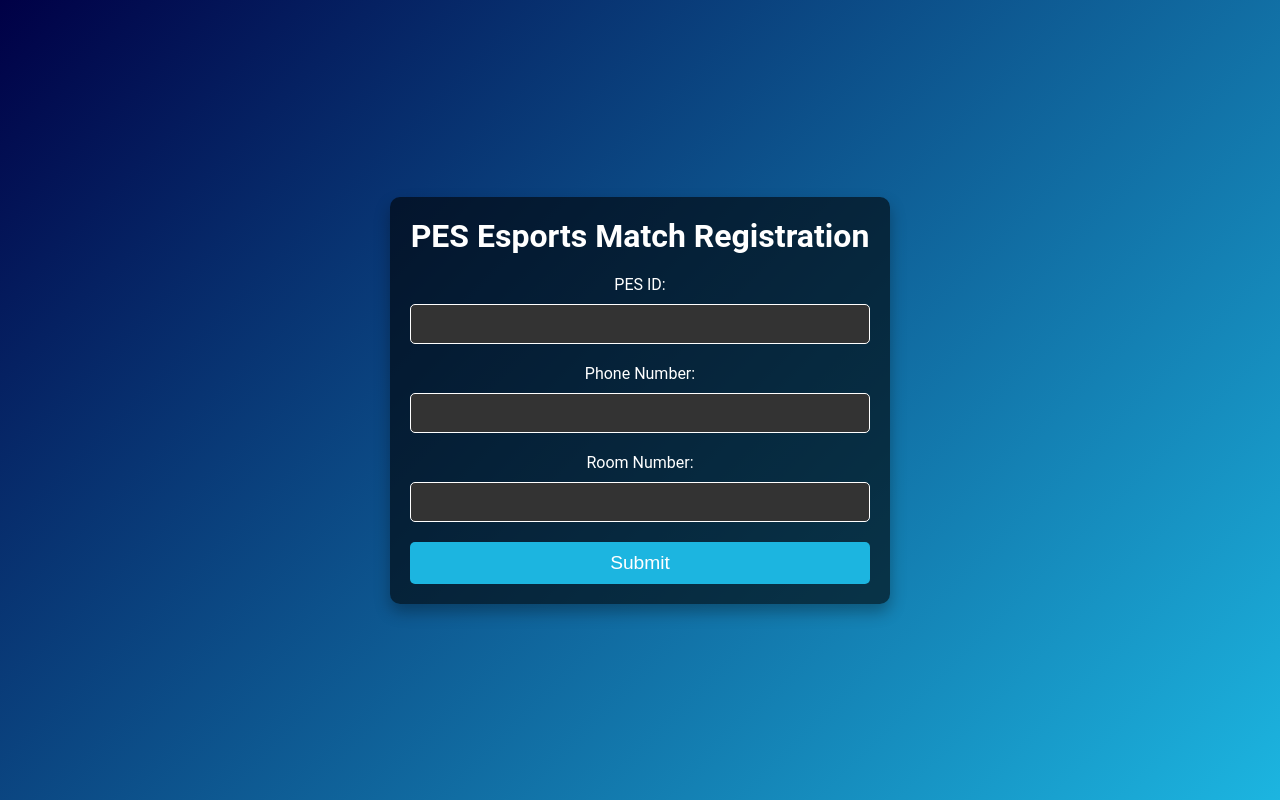
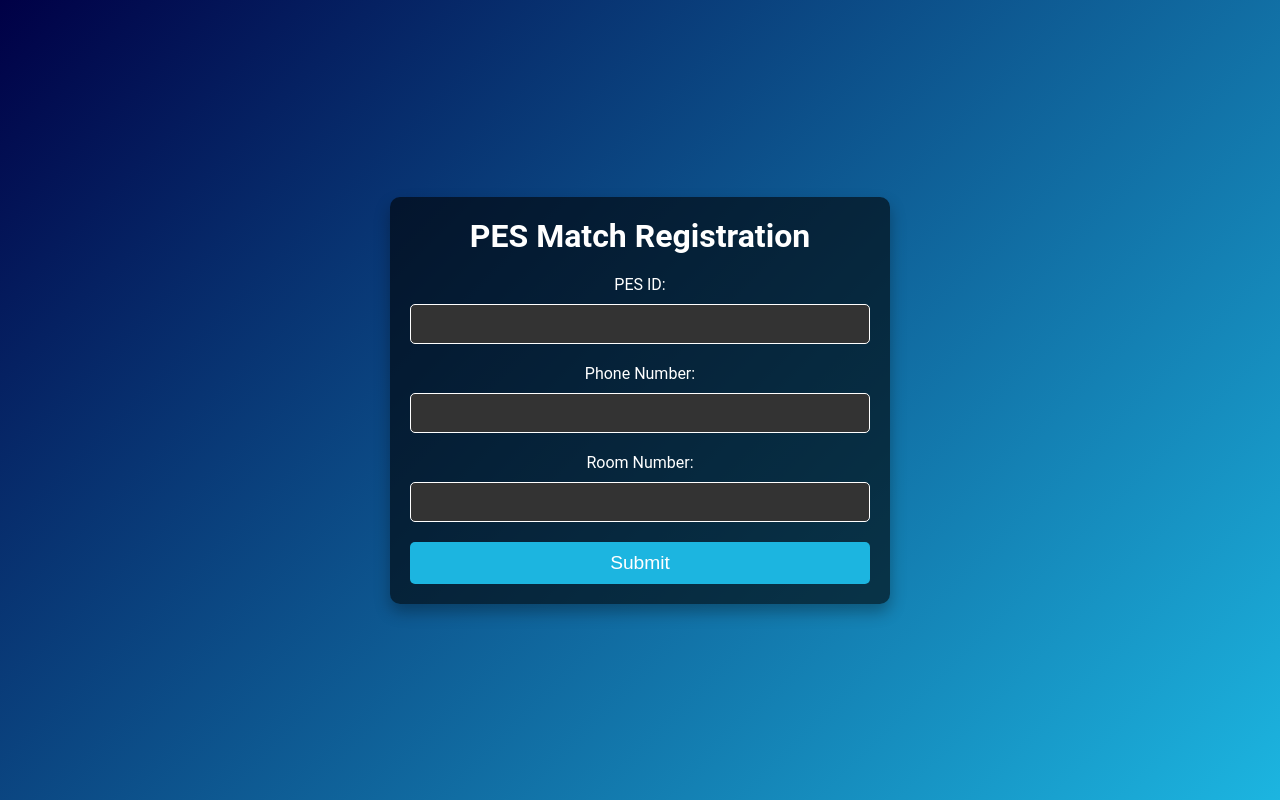
Before and after one commit to adhithyansur1478/pes-match-form, a plain HTML site: page index.html in a window 1280 px wide. Drawn offline with Linux system fonts and the light colour scheme.

Commit message:
changed heading

```diff
--- a/index.html
+++ b/index.html
@@ -10,7 +10,7 @@
 <body>
     <div class="container">
         <div class="form-container">
-            <h1>PES Esports Match Registration</h1>
+            <h1>PES Match Registration</h1>
             <form action="submit_data_to_firebase.php" method="POST">
                 <label for="pesid">PES ID:</label>
                 <input type="text" id="pesid" name="pesid" required>
```
